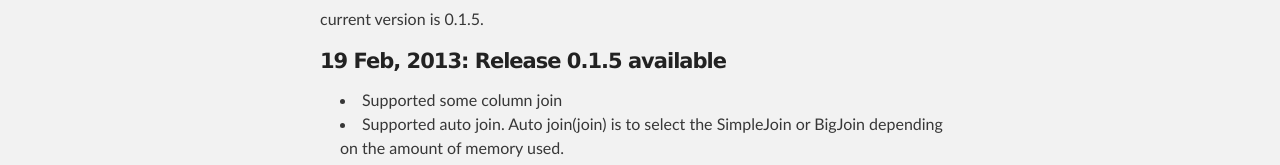
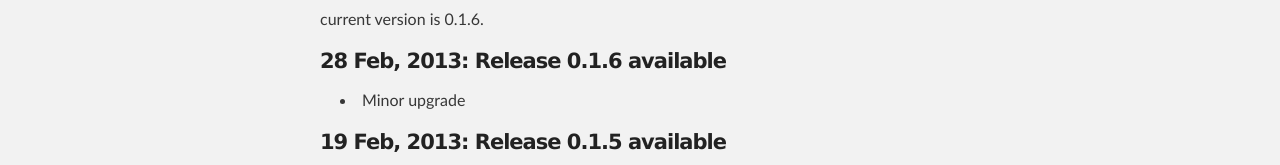
Before and after one commit to huahin/huahin-unit, a plain HTML site: page index.html in a window 1280 px wide. Shown: the part 590-755 px from the top of the page. Drawn offline with Linux system fonts and the light colour scheme.

Commit message:
Create gh-pages branch via GitHub

```diff
--- a/index.html
+++ b/index.html
@@ -42,9 +42,13 @@ MapReduce programs written on 0.20.x, 0.22.x, 1.0.x version of Hadoop</p>
 
 <h2>Releases</h2>
 
-<p>current version is 0.1.5.</p>
+<p>current version is 0.1.6.</p>
 
-<h4>19 Feb, 2013: Release 0.1.5 available</h4>
+<h4>28 Feb, 2013: Release 0.1.6 available</h4>
+
+<ul>
+<li>Minor upgrade</li>
+</ul><h4>19 Feb, 2013: Release 0.1.5 available</h4>
 
 <ul>
 <li>Supported some column join</li>
```
Also changed, not shown: params.json (+1 -1 lines).
